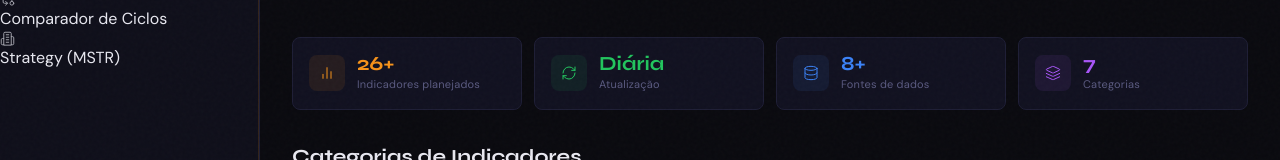
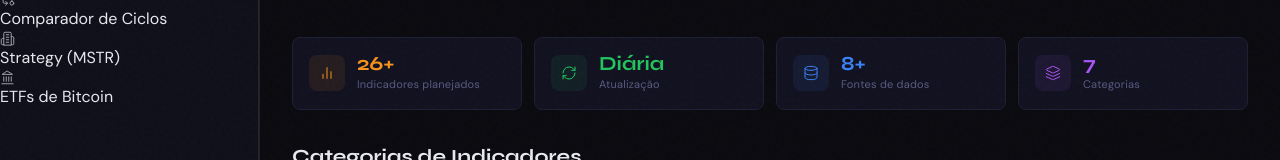
Before and after one commit to Chicoeth/btc-dashboard, a Next.js app in the folder btc-dashboard/frontend/: page / in a window 1280 px wide. Shown: the part 310-470 px from the top of the page. Built offline with nearby package versions, Linux system fonts and the light colour scheme.

Commit message:
chore: update Sidebar.jsx

```diff
--- a/btc-dashboard/frontend/src/components/Sidebar.jsx
+++ b/btc-dashboard/frontend/src/components/Sidebar.jsx
@@ -1,6 +1,6 @@
 import Link from 'next/link';
 import { useRouter } from 'next/router';
-import { Bitcoin, TrendingUp, Activity, BarChart2, Users, Divide, GitCompareArrows, Building2 } from 'lucide-react';
+import { Bitcoin, TrendingUp, Activity, BarChart2, Users, Divide, GitCompareArrows, Building2, Landmark } from 'lucide-react';
 
 const NAV = [
   { label: 'Preço Histórico',        href: '/mercado/preco',                icon: TrendingUp       },
@@ -10,6 +10,7 @@ const NAV = [
   { label: 'Índice Medo & Ganância', href: '/indicadores/medo-ganancia',    icon: Activity          },
   { label: 'Comparador de Ciclos',   href: '/indicadores/comparador-ciclos', icon: GitCompareArrows },
   { label: 'Strategy (MSTR)',        href: '/indicadores/strategy',          icon: Building2        },
+  { label: 'ETFs de Bitcoin',        href: '/indicadores/etf-holdings',      icon: Landmark         },
 ];
 
 export default function Sidebar() {
```
